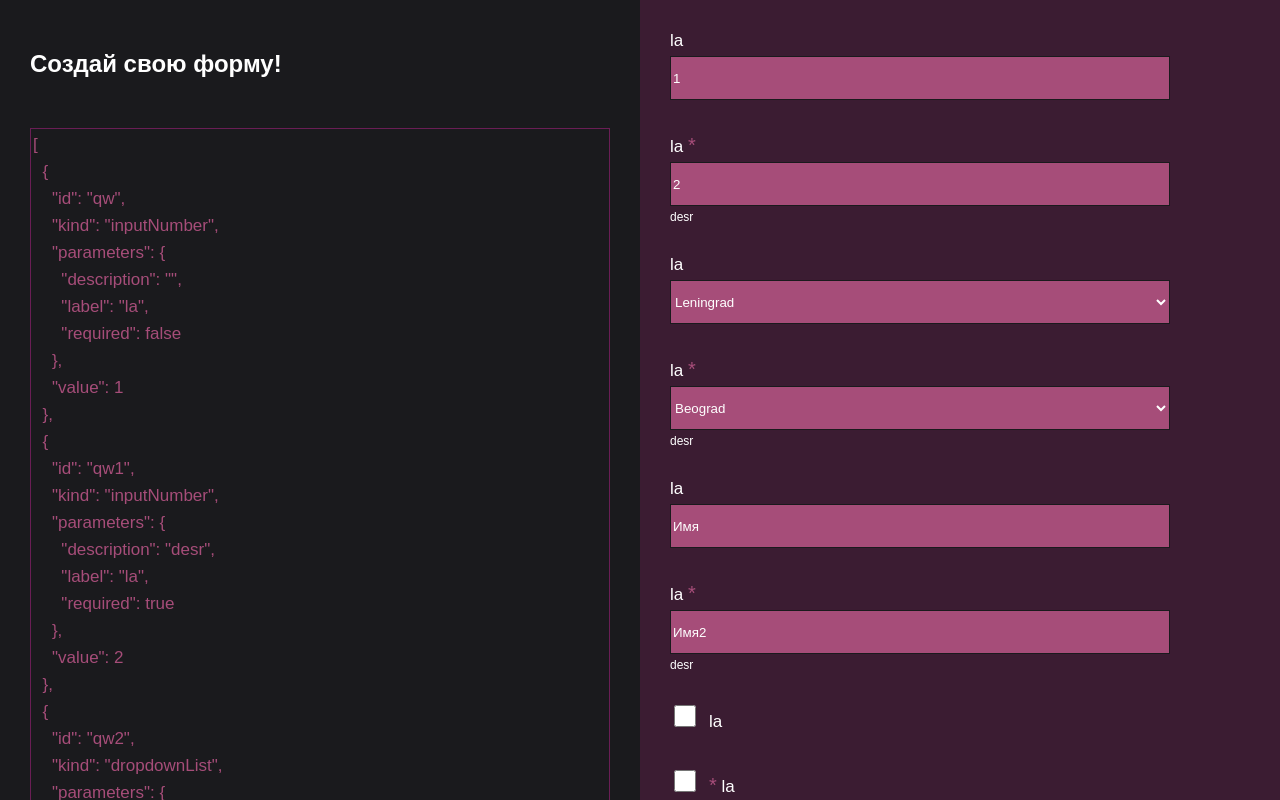
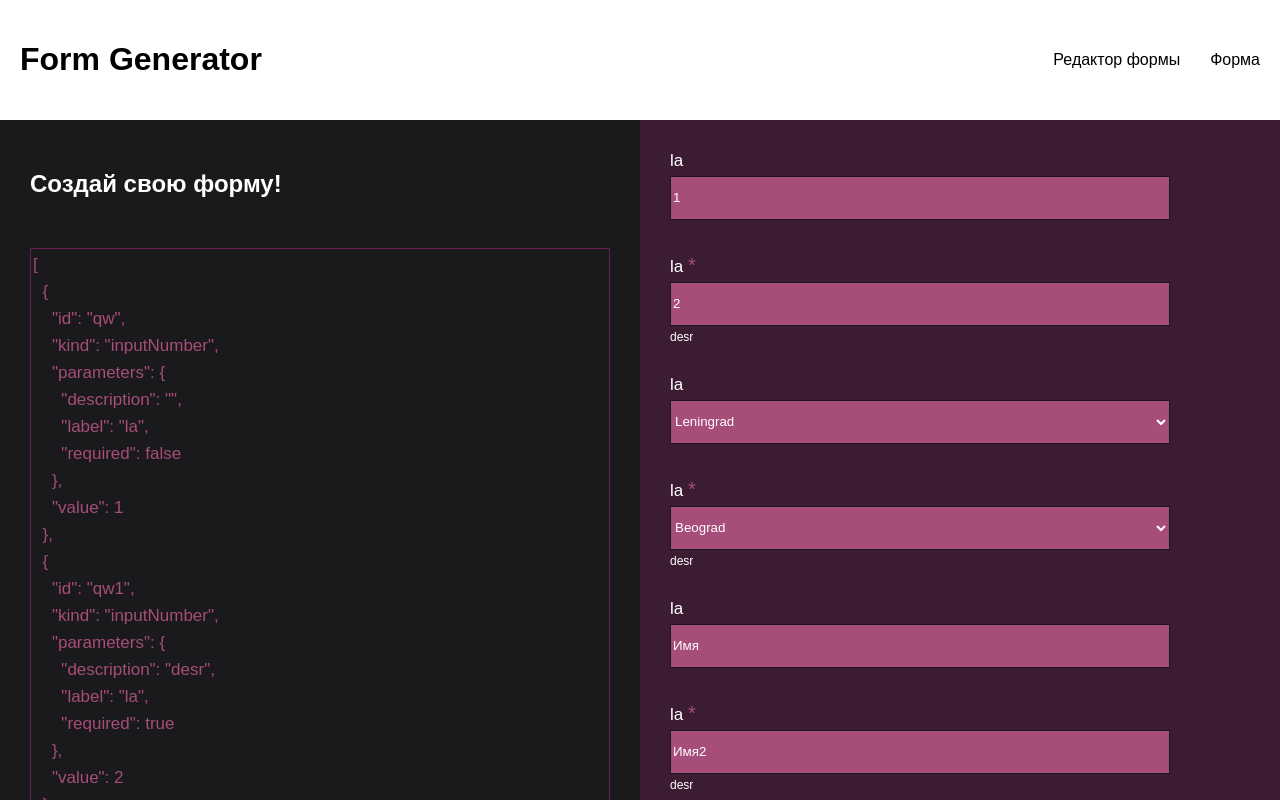
Before and after one commit to FoxyRaspberry/form-generator, an Angular app: page / in a window 1280 px wide. Shown: the top 800 px of the page. Built offline with nearby package versions, Linux system fonts and the light colour scheme; a web font is replaced by a local one.

Commit message:
feat (AppComponent): organize routing

```diff
--- a/src/app/app.component.html
+++ b/src/app/app.component.html
@@ -1,4 +1,30 @@
 <div class="app-main">
-  <app-form-configuration-editor/>
-  <app-form-builder/>
+  <header class="app-header">
+    <h1>Form Generator</h1>
+    <nav>
+      <ul class="app-navigation-list">
+        <li>
+          <a
+            class="app-navigation-anchor"
+            routerLink="/form-configuration-editor"
+            routerLinkActive="app-navigation-anchor_active"
+            ariaCurrentWhenActive="page"
+          >
+            Редактор формы
+          </a>
+        </li>
+        <li>
+          <a
+            class="app-navigation-anchor"
+            routerLink="/form-builder"
+            routerLinkActive="app-navigation-anchor_active"
+            ariaCurrentWhenActive="page"
+          >
+            Форма
+          </a>
+        </li>
+      </ul>
+    </nav>
+  </header>
+  <router-outlet></router-outlet>
 </div>
--- a/src/app/app.component.scss
+++ b/src/app/app.component.scss
@@ -4,10 +4,34 @@
 }
 
 .app-main {
-  display: grid;
-  grid-template-columns: 1fr 1fr;
   height: 100%;
   font-family: "Dela Gothic One", sans-serif;
   font-style: normal;
   font-weight: 400;
 }
+
+.app-header {
+  display: flex;
+  align-items: center;
+  justify-content: space-between;
+  padding: 20px;
+}
+
+.app-navigation-list {
+  display: flex;
+  gap: 30px;
+  list-style-type: none;
+}
+
+.app-navigation-anchor {
+  color: #000;
+  text-decoration: none;
+
+  &:hover {
+    color: #a64d79;
+  }
+}
+
+.app-navigation-anchor_active {
+  color: #7f235d;
+}
--- a/src/app/app.routes.ts
+++ b/src/app/app.routes.ts
@@ -1,3 +1,12 @@
 import { Routes } from '@angular/router';
+import { FormConfigurationEditorComponent } from './form-manager/form-configuration-editor/form-configuration-editor.component';
+import { FormBuilderComponent } from './form-renderer/form-builder/form-builder.component';
+import { NotFoundPageComponent } from './pages/not-found-page/not-found-page.component';
+import { MainPageComponent } from './pages/main-page/main-page.component';
 
-export const routes: Routes = [];
+export const routes: Routes = [
+  { path: '',   component: MainPageComponent },
+  { path: 'form-configuration-editor', component: FormConfigurationEditorComponent },
+  { path: 'form-builder', component: FormBuilderComponent },
+  { path: '**', component: NotFoundPageComponent },
+];
```
Also changed, not shown: src/app/app.component.ts (+7 -11 lines).
